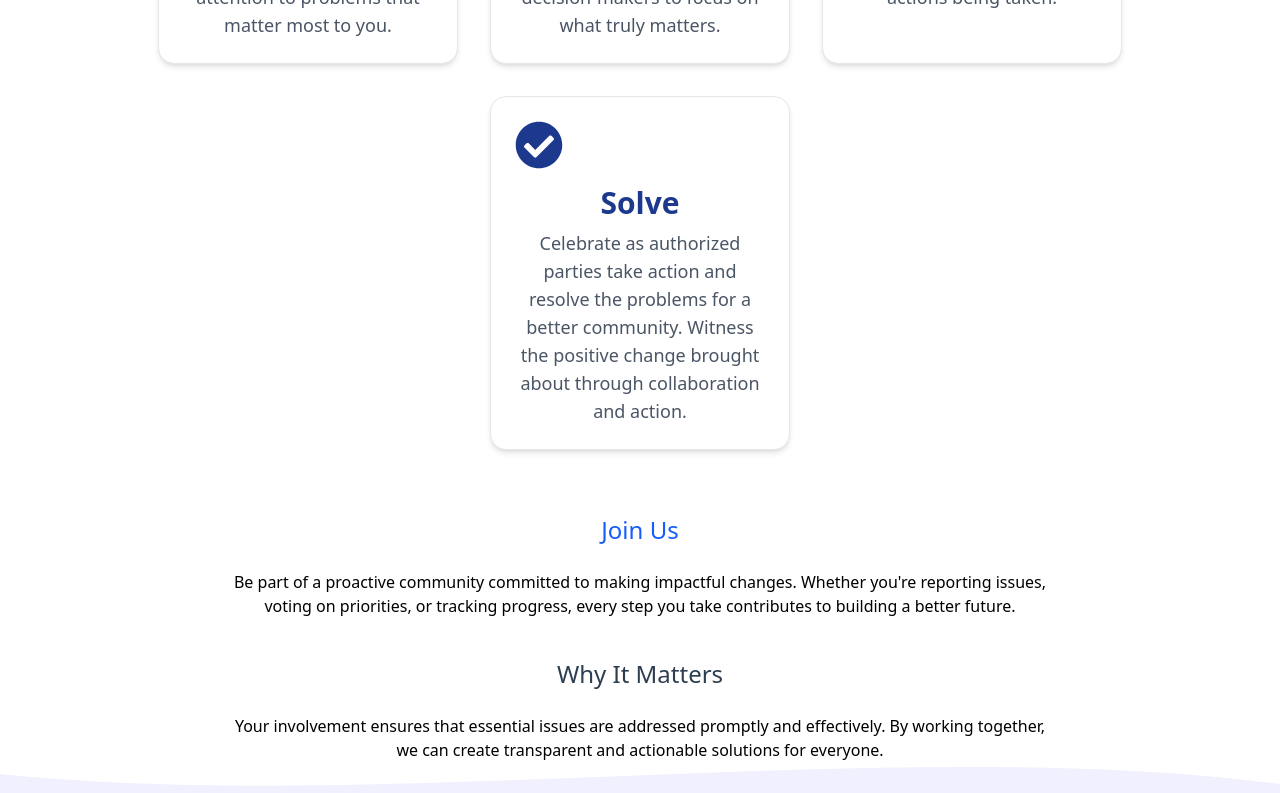
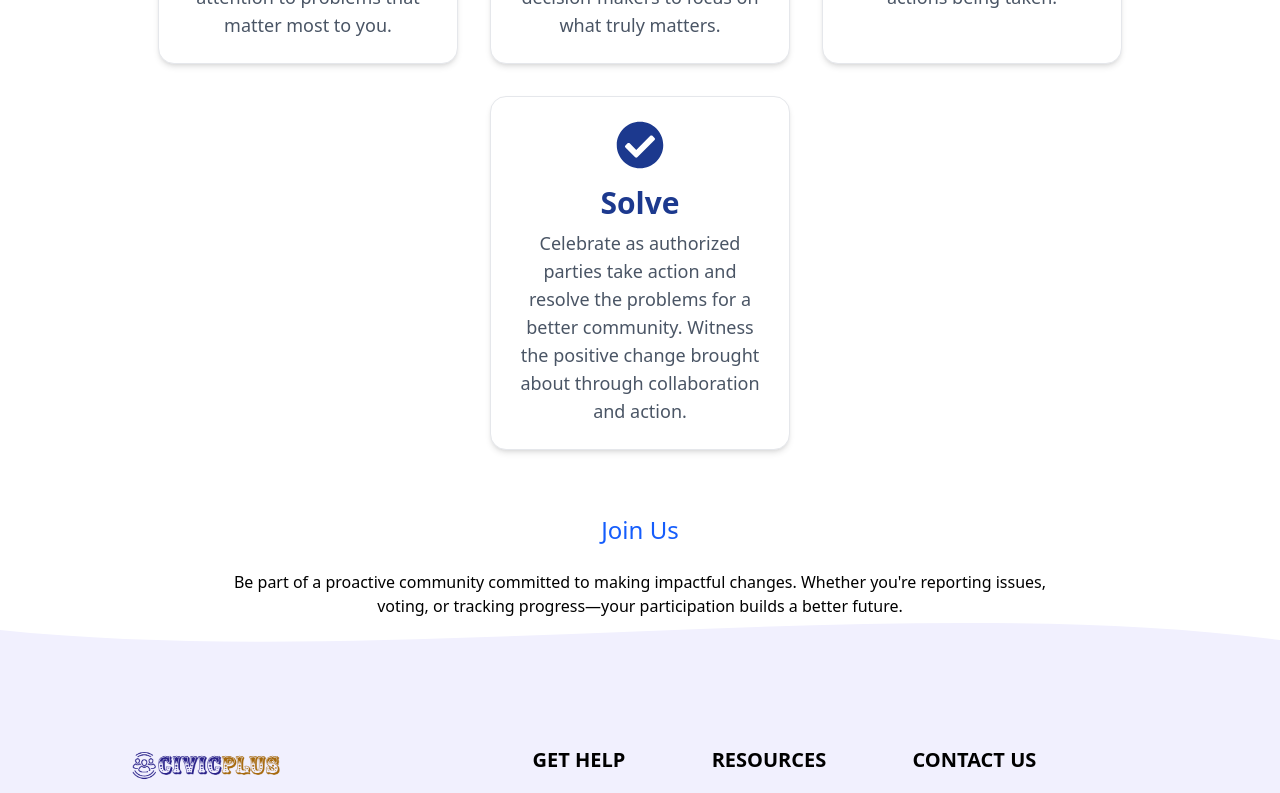
Before and after one commit to RahulHeer150/civic-, a React (Vite) app in the folder client/: page /howitworks in a window 1280 px wide. Shown: the part 540-1333 px from the top of the page. Built offline with nearby package versions, Linux system fonts and the light colour scheme; no server answers.

Commit message:
animation done

```diff
--- a/client/src/pages/How_it_works.jsx
+++ b/client/src/pages/How_it_works.jsx
@@ -5,25 +5,25 @@ import { motion } from "framer-motion";
 const HowItWorks = () => {
   const items = [
     {
-      icon: <FaLaptop className="text-[3rem] mb-4" />,
+      icon: <FaLaptop className="text-[3rem]" />,
       title: "Report",
       description:
         "Identify and report an issue in your community to ensure it gets noticed and addressed by the right authorities. Reporting helps bring attention to problems that matter most to you.",
     },
     {
-      icon: <FaThumbsUp className="text-[3rem] mb-4" />,
+      icon: <FaThumbsUp className="text-[3rem]" />,
       title: "Vote",
       description:
         "Engage with the community by voting on the most pressing issues to help prioritize them effectively. Your votes can guide decision-makers to focus on what truly matters.",
     },
     {
-      icon: <FaClipboardList className="text-[3rem] mb-4" />,
+      icon: <FaClipboardList className="text-[3rem]" />,
       title: "Track",
       description:
         "Stay informed by tracking the progress and updates on the issues you care about. Transparency ensures that you remain updated on the actions being taken.",
     },
     {
-      icon: <FaCheckCircle className="text-[3rem] mb-4" />,
+      icon: <FaCheckCircle className="text-[3rem]" />,
       title: "Solve",
       description:
         "Celebrate as authorized parties take action and resolve the problems for a better community. Witness the positive change brought about through collaboration and action.",
@@ -32,7 +32,8 @@ const HowItWorks = () => {
 
   return (
     <div className="p-4 text-center mt-20">
-      {/* Heading Animation */}
+
+      {/* Heading */}
       <motion.h1
         className="text-4xl text-blue-950 mb-4 font-bold font-sans"
         initial={{ opacity: 0, y: -30 }}
@@ -49,8 +50,7 @@ const HowItWorks = () => {
         transition={{ duration: 0.8, delay: 0.3 }}
       >
         Our platform is designed to bring communities together to identify, prioritize,
-        and resolve pressing issues efficiently. Here's a step-by-step guide to
-        understanding how you can make a difference:
+        and resolve pressing issues efficiently. Here's a step-by-step guide to understanding how you can make a difference:
       </motion.p>
 
       {/* Cards */}
@@ -59,35 +59,39 @@ const HowItWorks = () => {
           <motion.div
             key={index}
             className="group bg-white border border-gray-200 rounded-2xl p-6 max-w-[300px] shadow-md
-            hover:shadow-2xl hover:bg-blue-900 transition-all duration-300 cursor-pointer"
+            hover:bg-blue-900 hover:shadow-xl transition-all duration-300 cursor-pointer"
             initial={{ opacity: 0, y: 50 }}
             whileInView={{ opacity: 1, y: 0 }}
             transition={{ duration: 0.6, delay: index * 0.2 }}
-            whileHover={{ scale: 1.06 }}
+          >
+            {/* Scale inner content on hover */}
+            <motion.div
+              className="flex flex-col items-center transition-all duration-300 text-blue-900 group-hover:text-white"
+              whileHover={{ scale: 1.08 }} // scale ONLY the content
             >
               {/* Icon */}
               <motion.div
-              className="text-blue-900 group-hover:text-white transition-all duration-300"
-              whileHover={{ scale: 1.2 }}
-              transition={{ type: "spring", stiffness: 200 }}
+                transition={{ type: "spring", stiffness: 250 }}
+                className="mb-4"
               >
                 {item.icon}
               </motion.div>
 
               {/* Title */}
-            <h2 className="text-3xl font-bold text-blue-900 mb-2 group-hover:text-white transition-all duration-300">
+              <h2 className="text-3xl font-bold mb-2">
                 {item.title}
               </h2>
 
               {/* Description */}
-            <p className="text-lg text-gray-600 group-hover:text-gray-200 transition-all duration-300">
+              <p className="text-lg text-gray-600 group-hover:text-gray-200">
                 {item.description}
               </p>
+            </motion.div>
           </motion.div>
         ))}
       </div>
 
-      {/* Join Us Section */}
+      {/* Extra Section */}
       <div className="mt-16">
         <motion.h2
           className="text-2xl text-blue-600 mb-2"
@@ -104,29 +108,7 @@ const HowItWorks = () => {
           whileInView={{ opacity: 1 }}
           transition={{ duration: 0.9, delay: 0.2 }}
         >
-          Be part of a proactive community committed to making impactful changes. Whether
-          you're reporting issues, voting on priorities, or tracking progress, every step
-          you take contributes to building a better future.
-        </motion.p>
-
-        <motion.h2
-          className="text-2xl text-[#2c3e50] mb-2 mt-6"
-          initial={{ opacity: 0, y: 20 }}
-          whileInView={{ opacity: 1, y: 0 }}
-          transition={{ duration: 0.7 }}
-        >
-          Why It Matters
-        </motion.h2>
-
-        <motion.p
-          className="text-md px-10 m-auto md:py-4 max-w-4xl"
-          initial={{ opacity: 0 }}
-          whileInView={{ opacity: 1 }}
-          transition={{ duration: 0.9, delay: 0.2 }}
-        >
-          Your involvement ensures that essential issues are addressed promptly and
-          effectively. By working together, we can create transparent and actionable
-          solutions for everyone.
+          Be part of a proactive community committed to making impactful changes. Whether you're reporting issues, voting, or tracking progress—your participation builds a better future.
         </motion.p>
       </div>
     </div>
```
Lines whose indentation alone changed are shown as unchanged.
